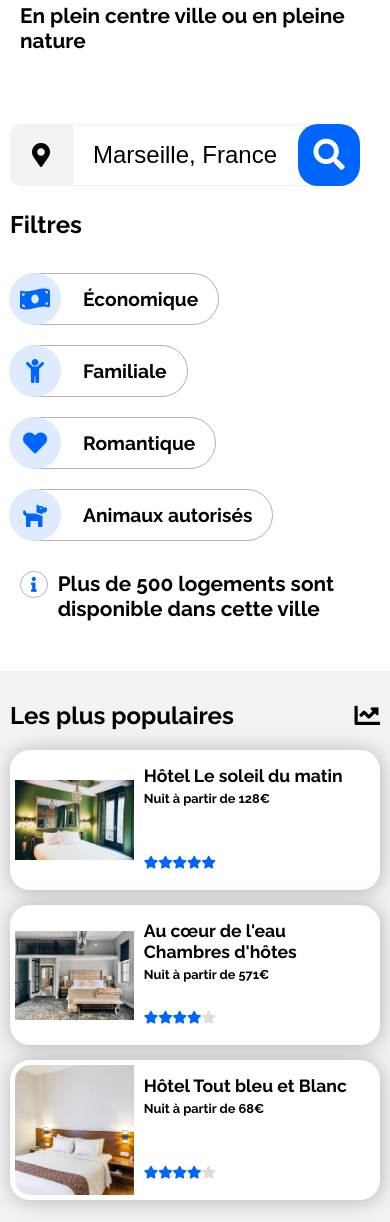
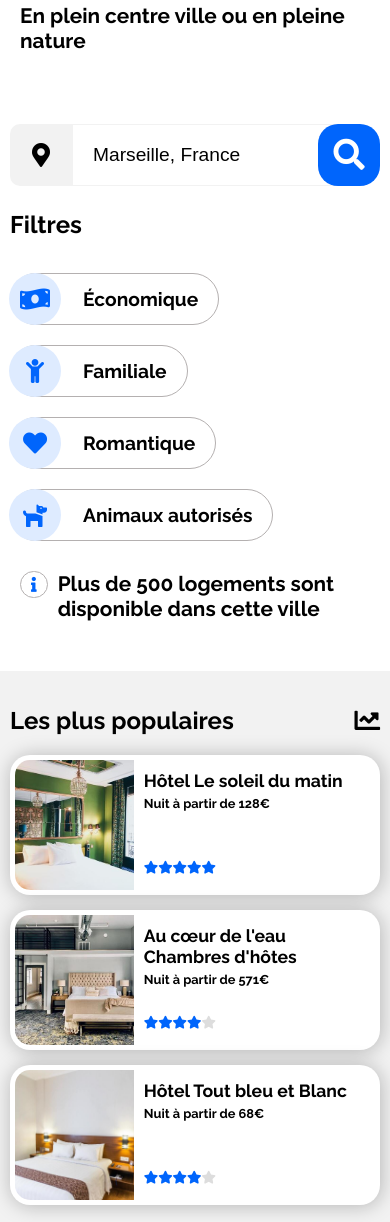
Before and after one commit to picfab/fabienpicard_2_06012021.github.io, a plain HTML site: page index.html in a window 390 px wide. Shown: the part 317-1539 px from the top of the page. Drawn offline with Linux system fonts and the light colour scheme; files whose address does not match are found by name.

Commit message:
Correctif css mobile

```diff
--- a/css/styles.css
+++ b/css/styles.css
@@ -26,10 +26,11 @@ a:hover{
 }
 a:active{
     opacity: .5;
+    color:#0065FC;
 }
 
 button:hover{
-    background-color: #0065FC;
+    background: #0065FC;
     color:#fff;
     opacity: 1;
     border-radius: 3px;
@@ -40,6 +41,9 @@ button:hover{
 }
 
 button:active{
+    background:#0065FC;
+    border-radius: 3px;
+    color:#fff;
     opacity: .7;
 }
 
@@ -188,6 +192,7 @@ main{
 
 .imgCard img{
     width: 100%;
+    height: 100%;
 }
 
 .card h3,.card p{
@@ -379,7 +384,7 @@ form{
 
 .inputSearchBox .picto{
     min-width: 62px;
-    height: 62px;
+    /* height: 62px; */
     display: flex;
     justify-content: center;
     align-items: center;
@@ -402,18 +407,19 @@ form{
 
 .inputSearchBox .searchTown{
     border: 1px solid #F2F2F2;
-    width: 100%;
+    width: 1px;
+    flex:1;
     padding: 0 20px;
-    font-size:1.5em;
+    font-size:1.2em;
     height: 60px;
 }
 
 .inputSearchBox button[type="submit"]{
     margin: 0;
     position: relative;
-    left:-20px;
+    margin-left:-20px;
     min-width: 62px;
-    height: 62px;
+    /* height: 62px; */
     border:none;
     background: #0065FC;
     border-radius: 20px;
@@ -463,6 +469,14 @@ footer li {
 
     .hebergements .card,.activites .card{
         width: 100%;
+    }
+
+    .hebergements.mb,.sidebar.mb,.more.mb{
+        padding-top: 15px;
+        margin-bottom: 0;
+    }
+    .more.mb{
+        margin-left: -10px;
     }
 }
 
--- a/index.html
+++ b/index.html
@@ -4,6 +4,7 @@
     <meta charset="UTF-8">
     <meta name="viewport" content="width=device-width, initial-scale=1.0">
     <title>Réservia</title>
+    <link rel="icon" href="images/logo/Reservia-favicon.svg" />
     <link href="css/styles.css" rel="stylesheet">
     <link href="css/all.css" rel="stylesheet"><!-- FontAwsome -->
 
```
Also changed, not shown: css/fonts/Raleway-Bold.ttf (renamed from css/font/Raleway-Bold.ttf), css/fonts/Raleway-Regular.ttf (renamed from css/font/Raleway-Regular.ttf), images/logo/Reservia-favicon.svg (added).
